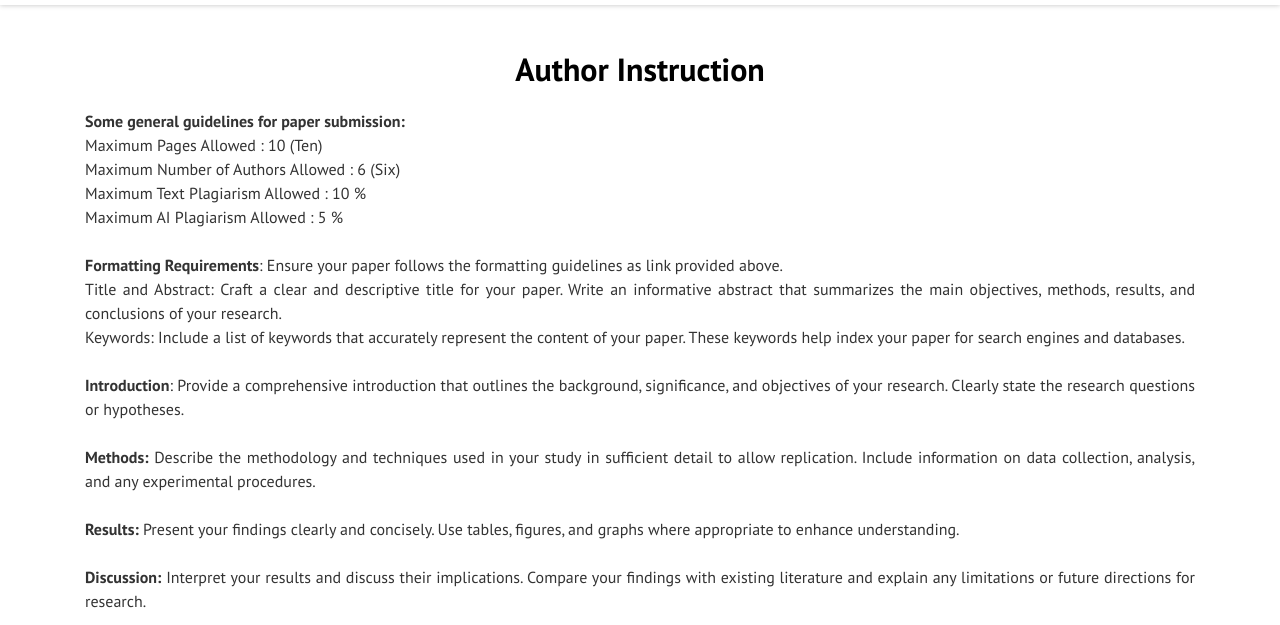
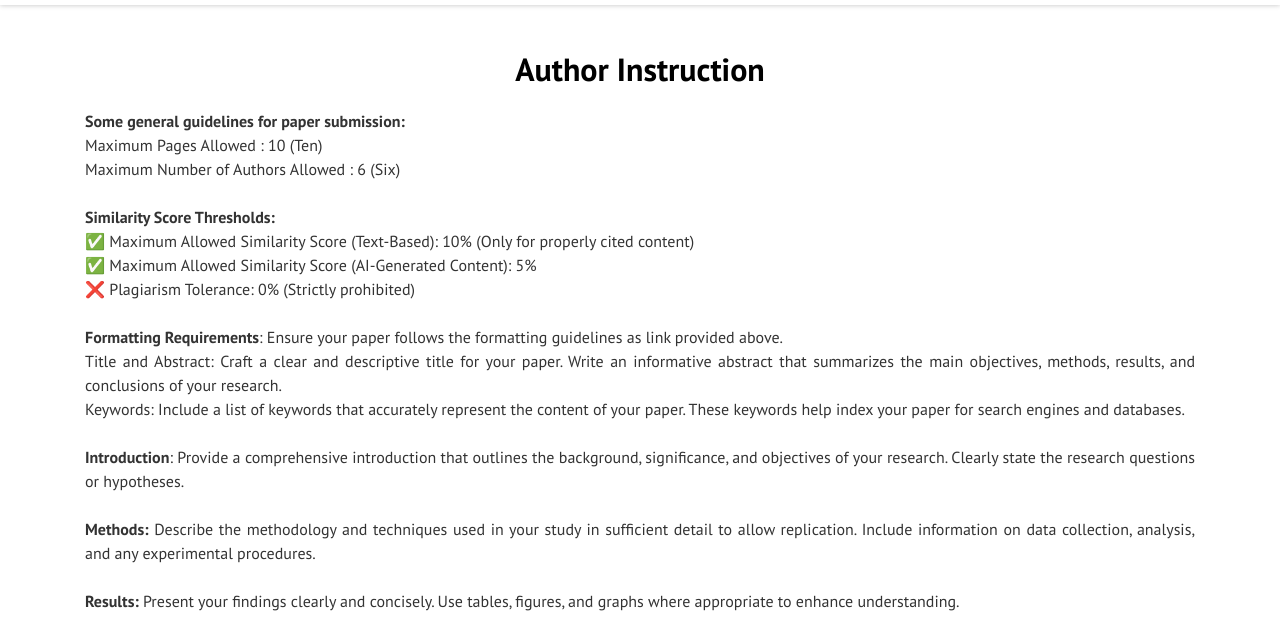
Before and after one commit to sidd1311/com-it-con2025, a plain HTML site: page author-guidelines.html in a window 1280 px wide. Shown: the part 175-800 px from the top of the page. Drawn offline with nearby package versions, Linux system fonts and the light colour scheme.

Commit message:
plaig policy

```diff
--- a/author-guidelines.html
+++ b/author-guidelines.html
@@ -354,7 +354,6 @@
 
         </header>
         <main>
-
             <div id="wrap" class="oe_structure oe_empty">
                 <section class="s_text_block pt40 pb40 o_colored_level" data-snippet="s_text_block" data-name="Text">
                     <div class="s_allow_columns container">
@@ -388,12 +387,21 @@
                         <p class="o_default_snippet_text" style="margin-bottom: 0px; text-align: justify;">
                             <font class="text-o-color-5">Maximum Number of Authors Allowed : 6 (Six)</font>
                         </p>
+                        <p class="o_default_snippet_text" style="margin-bottom: 0px; text-align: justify;"><br /></p>
+
                         <p class="o_default_snippet_text" style="margin-bottom: 0px; text-align: justify;">
-                            <font class="text-o-color-5">Maximum Text Plagiarism Allowed : 10 %</font>
+                            <font class="text-o-color-5"><strong>Similarity Score Thresholds:</strong></font>
                         </p>
                         <p class="o_default_snippet_text" style="margin-bottom: 0px; text-align: justify;">
-                            <font class="text-o-color-5">Maximum AI Plagiarism Allowed : 5 %</font>
+                            <font class="text-o-color-5">✅ Maximum Allowed Similarity Score (Text-Based): 10% (Only for properly cited content)</font>
                         </p>
+                        <p class="o_default_snippet_text" style="margin-bottom: 0px; text-align: justify;">
+                            <font class="text-o-color-5">✅ Maximum Allowed Similarity Score (AI-Generated Content): 5%</font>
+                        </p>
+                        <p class="o_default_snippet_text" style="margin-bottom: 0px; text-align: justify;">
+                            <font class="text-o-color-5">❌ Plagiarism Tolerance: 0% (Strictly prohibited)</font>
+                        </p>
+
                         <p class="o_default_snippet_text" style="margin-bottom: 0px; text-align: justify;"><br /></p>
                         <p class="o_default_snippet_text" style="margin-bottom: 0px; text-align: justify;">
                             <font class="text-o-color-5"><strong>Formatting Requirements</strong>: Ensure your paper
@@ -457,10 +465,6 @@
                                 or mentors before&nbsp;</font>
                         </p>
 
-
-
-
-                        </p>
                         <p class="o_default_snippet_text"><br /></p>
                         <p class="o_default_snippet_text"><strong><span style="font-size: 1.25rem;">Note: Strict double
                                     blind review process will be followed for acceptance. Only accepted , registered and
```
